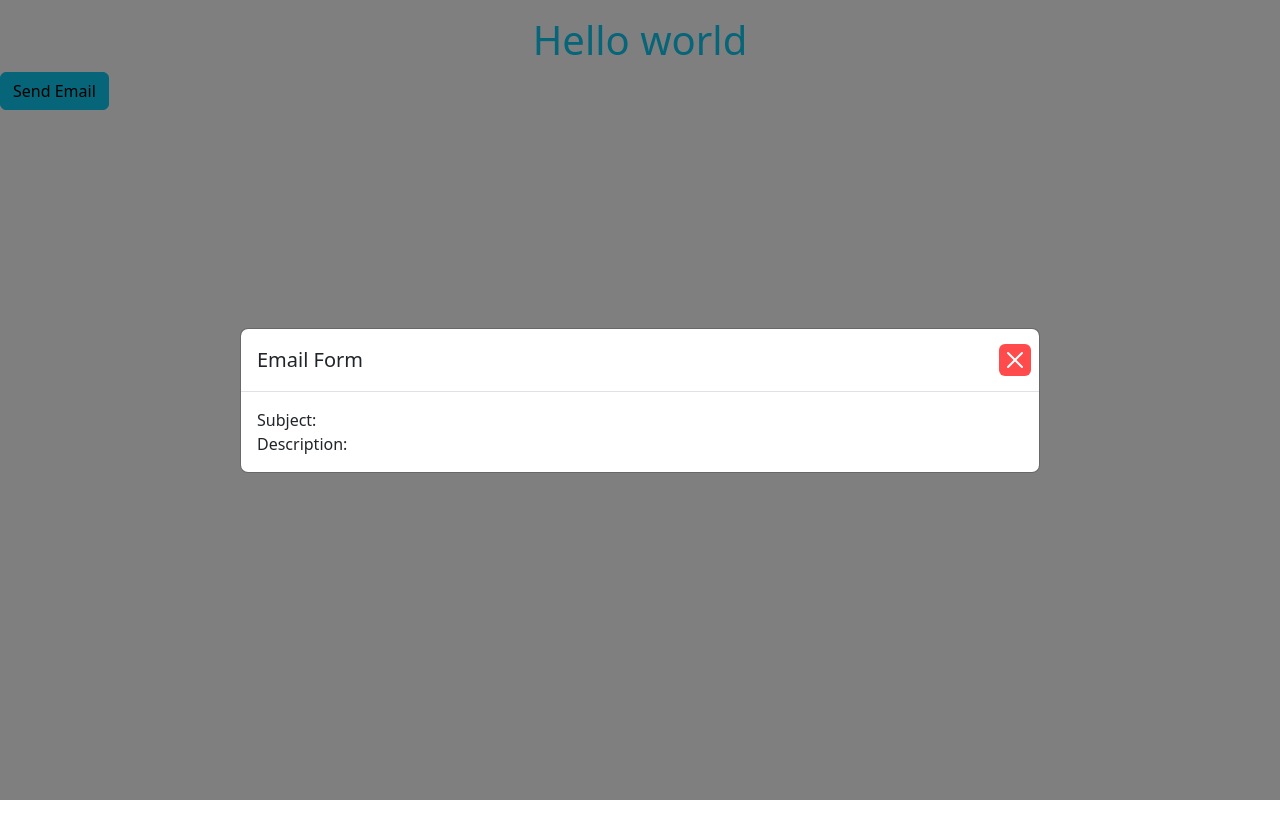
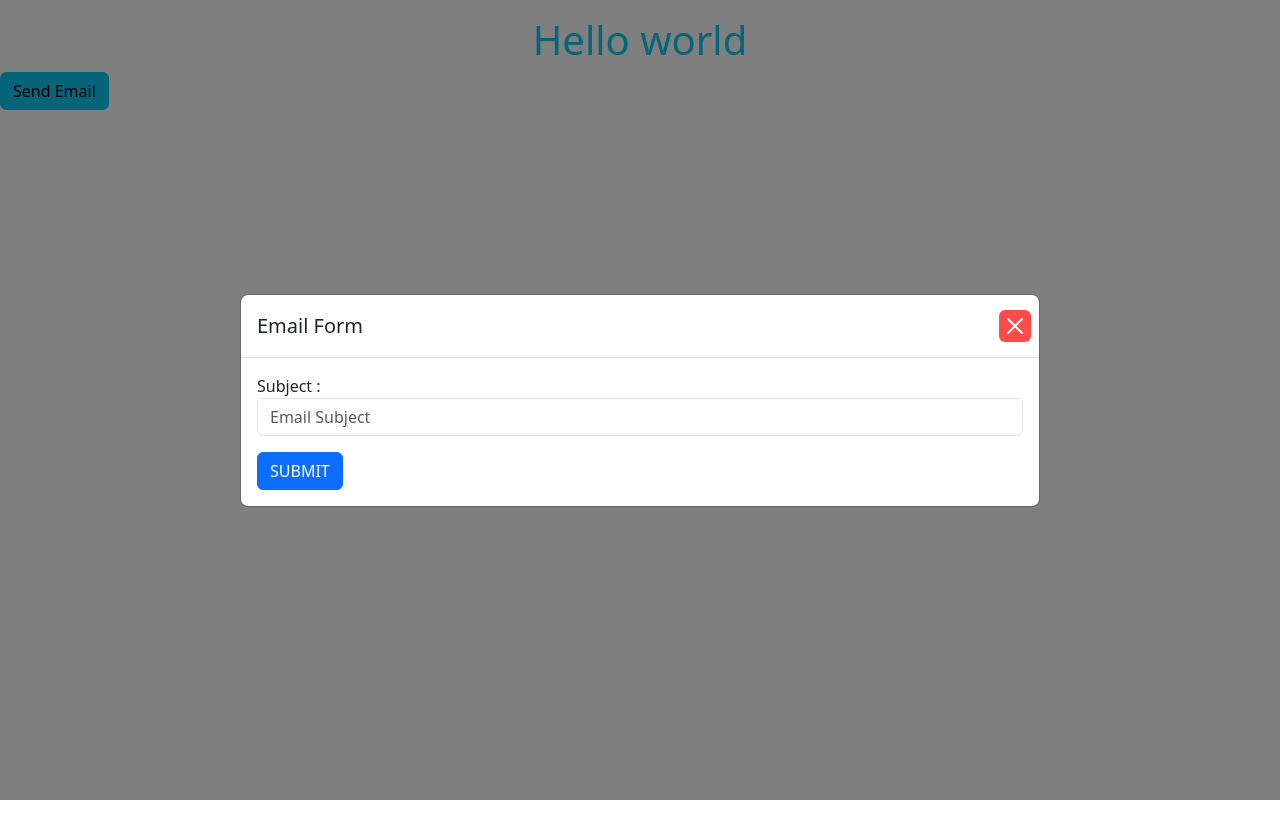
Before and after one commit to spno7/EmailModalComponent, a Vue app in the folder EmailModalComponent/: page / in a window 1280 px wide. Both pictures are taken after a click on the button "Send Email". Built offline with nearby package versions, Linux system fonts and the light colour scheme.

Commit message:
Add EmailForm and TextInput components

```diff
--- /dev/null
+++ b/EmailModalComponent/src/components/EmailForm.vue
@@ -0,0 +1,47 @@
+<template>
+
+  <form @submit.prevent=" " >
+
+    <TextInput
+      id="subject"
+      label="Subject :"
+      placeholder="Email Subject"
+      v-model:value="subject"
+      :required="true"
+      :error="subjectError"
+    />
+
+    <button type="submit" class="btn btn-primary">
+      SUBMIT
+    </button>
+
+  </form>
+</template>
+
+<script setup>
+
+  import { ref } from 'vue';
+  import TextInput from './TextInput.vue'
+
+  const subject = ref('');
+  const subjectError = ref('');
+
+  const description = ref('');
+  const descriptionError = ref('');
+
+  // Validates the subject field.
+  const validateSubject = () => {
+    if (!subject.value.trim() )  {
+      subjectError.value = 'Subject is required.';
+      return false;
+    }
+
+    subjectError.value = '';
+    return true;
+  };
+
+</script>
+
+<style scoped>
+
+</style>
--- a/EmailModalComponent/src/components/EmailModal.vue
+++ b/EmailModalComponent/src/components/EmailModal.vue
@@ -16,14 +16,12 @@
             <button type="button" class="btn-close" aria-label="Close" @click="closeModal">
             </button>
 
+          </div>
 
-          </div>
           <div class="modal-body">
-              <!-- TODO: Add the form here -->
 
-              Subject: <br>
+            <EmailForm />
 
-              Description: <br>
           </div>
 
         </div>
@@ -37,7 +35,8 @@
 
 <script setup>
 
-  import { ref, onMounted, onBeforeUnmount, nextTick } from 'vue';
+  import { ref } from 'vue';
+  import EmailForm from './EmailForm.vue'
 
   const isModalOpen = ref(false);
 
@@ -62,7 +61,6 @@
     background-color: red;
 
     opacity: 0.7;
-
   }
 
 </style>
--- /dev/null
+++ b/EmailModalComponent/src/components/TextInput.vue
@@ -0,0 +1,67 @@
+<template>
+  <div class="mb-3">
+
+    <label v-if="label">
+      {{ label }}
+    </label>
+
+    <input
+      :id="id"
+      :type="type"
+      :value="value"
+      :placeholder="placeholder"
+      :required="required"
+      @input="handleInput"
+      class="form-control rounded-md"
+      :class="{ 'is-invalid': error }"
+      ref="inputElement"
+    />
+
+  </div>
+</template>
+
+<script setup>
+  import { ref } from 'vue';
+
+  // Component Props
+  const props = defineProps({
+
+    id: {
+      type: String,
+      required: true
+    },
+
+    label: {
+      type: String,
+      default: ''
+    },
+
+    value: {
+      type: String,
+      default: ''
+    },
+
+    placeholder: {
+      type: String,
+      default: ''
+    },
+
+    type: {
+      type: String,
+      default: 'text'
+    },
+
+    required: {
+      type: Boolean,
+      default: false
+    },
+
+    error: {
+      type: String,
+      default: ''
+    }
+  });
+
+  const inputElement = ref(null);
+
+</script>
```
